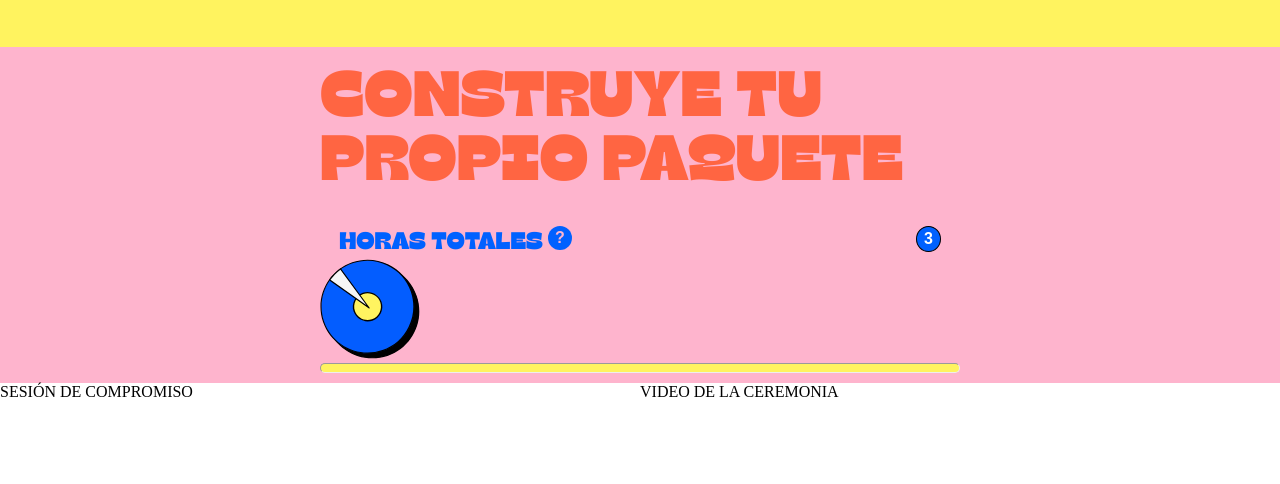
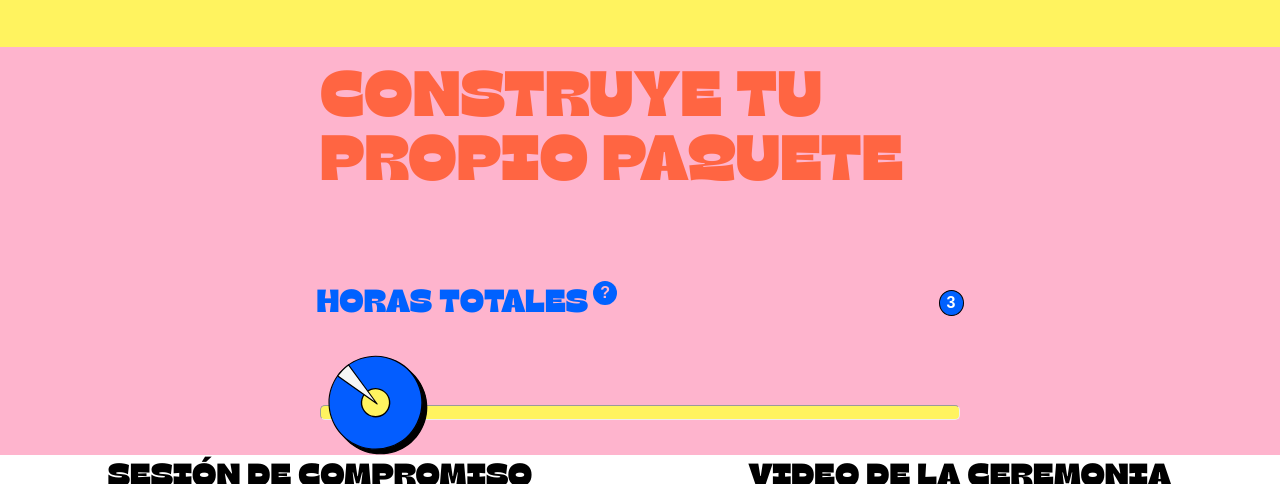
Before and after one commit to ivillamizar5/css-html_proyecto, a plain HTML site: page proyecto/index.html in a window 1280 px wide. Shown: the part 2316-2800 px from the top of the page. Drawn offline with Linux system fonts and the light colour scheme; a web font is replaced by a local one.

Commit message:
actualizado

```diff
--- a/proyecto/index.html
+++ b/proyecto/index.html
@@ -1,6 +1,5 @@
 <!DOCTYPE html>
 <html lang="en">
-
   <head>
     <meta charset="UTF-8" />
     <meta name="viewport" content="width=device-width, initial-scale=1.0" />
@@ -9,16 +8,18 @@
   </head>
 
   <body>
-
     <section class="principal">
       <div class="principal-info">
-      <div class="principal-contenedor-img">
-      </div>
+        <div class="principal-contenedor-img"></div>
         <img src="./img/hero_circle-new-01.png" alt="circle" class="circle" />
 
         <h1 class="main-title">CAPTURAMOS LOS SENTIMIENTOS</h1>
 
-      <img src="./img/hero-small-shape.svg" alt="hero-small-shape" class="raya" />
+        <img
+          src="./img/hero-small-shape.svg"
+          alt="hero-small-shape"
+          class="raya"
+        />
 
         <img src="./img/hero-star.svg" alt="start" class="start" />
         <img src="./img/hero-star.svg" alt="start" class="start-pequenna" />
@@ -27,90 +28,78 @@
     </section>
 
     <section class="nosotros">
-
       <div class="about-shape">
-      <img src="./img/about-shape.svg" alt="">
-      <img src="./img/about-shape.svg" alt="">
+        <img src="./img/about-shape.svg" alt="" />
+        <img src="./img/about-shape.svg" alt="" />
       </div>
 
       <div class="content-info">
-
-
         <h1>HOLA AQUI</h1>
-      <p class="nosotros-parrafo">Somos catadores de pasteles profesionales, pregoneros de bodas y amantes del amor. En
-        resumen, ¡somos grandes fanaticos del matrimonio! El matrimonio es un compromiso muy especial y tu boda marca el
-        testimonio y la celebracion de este vinculo. Estamos muy emocionados por este increible próximo capitulo de tu
-        vida. ¡Lo recomendamos de todo corazon!
-
+        <p class="nosotros-parrafo">
+          Somos catadores de pasteles profesionales, pregoneros de bodas y
+          amantes del amor. En resumen, ¡somos grandes fanaticos del matrimonio!
+          El matrimonio es un compromiso muy especial y tu boda marca el
+          testimonio y la celebracion de este vinculo. Estamos muy emocionados
+          por este increible próximo capitulo de tu vida. ¡Lo recomendamos de
+          todo corazon!
         </p>
 
         <div class="nosotros-nupcia">
-        <p class="nupcia">TUS NUPCIALISTA </p>
+          <p class="nupcia">TUS NUPCIALISTA</p>
 
-        <img src="./img/rings.svg" alt="" class="rigns">
-        <img src="./img/about-star.svg" alt="" class="about-start">
+          <img src="./img/rings.svg" alt="" class="rigns" />
+          <img src="./img/about-star.svg" alt="" class="about-start" />
         </div>
       </div>
 
       <div class="img-fiesta">
         <!-- cuadro rosado -->
-      <div class="fiesta-tres">
-      </div>
-      <div class="fiesta-dos">
-      </div>
+        <div class="fiesta-tres"></div>
+        <div class="fiesta-dos"></div>
         <!--  -->
 
         <div class="fiesta-uno">
-        <img src="./img/fiesta.svg" alt="foto-fiesta" class="nosotros-img-fiesta">
+          <img
+            src="./img/fiesta.svg"
+            alt="foto-fiesta"
+            class="nosotros-img-fiesta"
+          />
+        </div>
+      </div>
+    </section>
+
+    <section class="precios">
+      <div class="construye">
+        <p>CONSTRUYE TU PROPIO PAQUETE</p>
       </div>
 
-    </div>
-
-  </section>
-
-
-  <section class="precios">
-
-    <div class="construye">
-      <p> CONSTRUYE TU PROPIO PAQUETE</p>
-    </div>
-
-
       <div class="horas">
+        <div class="content-horas">
           <div class="horas-totales">
             <p>HORAS TOTALES <span class="interrogante"> ? </span></p>
             <span class="numero-tres"> 3 </span>
           </div>
 
           <div class="slider">
-        <img src="./img/slider-01.svg" alt="slider" class="slider-img">
-        <hr>
+            <hr />
+            <img src="./img/slider-01.svg" alt="slider" class="slider-img" />
+
+          </div>
         </div>
       </div>
 
-
       <div class="sesion">
-      <p>  SESIÓN DE COMPROMISO  </p>
+        <p class="titulo-sesion">SESIÓN DE COMPROMISO</p>
       </div>
       <div class="video">
-      <p> VIDEO DE LA CEREMONIA </p>
+        <p>VIDEO DE LA CEREMONIA</p>
       </div>
-    <div class="solo"> <p>SOLO DIGITAL</p></div>
-    <div class="cabina"> <p>CABINA DE FOTOS</p></div>
-
+      <div class="solo"><p>SOLO DIGITAL</p></div>
+      <div class="cabina"><p>CABINA DE FOTOS</p></div>
     </section>
 
-
-
-
-
-
-
     <!-- chat -->
-      <div class="chat">
-        CHAT
-      </div>
+    <div class="chat">CHAT</div>
     <!--  -->
   </body>
-
 </html>
--- a/proyecto/style.css
+++ b/proyecto/style.css
@@ -35,7 +35,6 @@ body{
     height: 722px;
     width: 90%;
 }
-
 
 .principal-contenedor-img{
     position: absolute;
@@ -80,7 +79,7 @@ body{
 }
 
 .main-title{
-    position: absolute;
+    z-index: 1;
     font-family: "Gulfs Display", sans-serif;
     color: #0061ff;
     text-align: center;
@@ -245,9 +244,11 @@ body{
     grid-template-columns: repeat(2, 1fr);
     grid-template-rows: repeat(4,1fr);
 
+
 }
 
 .construye, .horas{
+
     display: flex;
     justify-content: center;
     align-content: center;
@@ -266,26 +267,34 @@ body{
     line-height: 1;
 }
 
-.horas{
+.content-horas{
+    width: 100%;
+    margin-top: 30px;
+}
+
+
+
+.titulo-sesion, .video p, .solo p, .cabina p{
+    font-family: "Gulfs Display";
+    font-size: 2rem;
     display: flex;
+    align-items: start;
     justify-content: center;
-    flex-direction: column
-
 }
 
 .horas p{
+    font-family: "Gulfs Display";
+    font-size: 2rem;
     display: flex;
     align-items: start;
-    font-family: "Gulfs Display";
     color: #0061ff;
-    font-size: 1.5rem;
 }
 
 
 .horas-totales{
     display: flex;
     justify-content: space-evenly;
-    align-items: start;
+    align-items: center;
     width: 100%;
 }
 
@@ -315,16 +324,21 @@ body{
     position: relative;
     width: 50%;
     margin: 0 auto;
+    margin-top: 80px;
+    height: 50px;
 }
 
 
 .slider-img{
+    position: absolute;
     width: 100px;
     height: 100px;
+    bottom: 0;
+    left: 8px;
 }
 
 hr{
-    height: 10px;
+    height: 15px;
     background-color: #fff35f;
     border-radius: 5px;
 }
```
Lines whose indentation alone changed are shown as unchanged.
